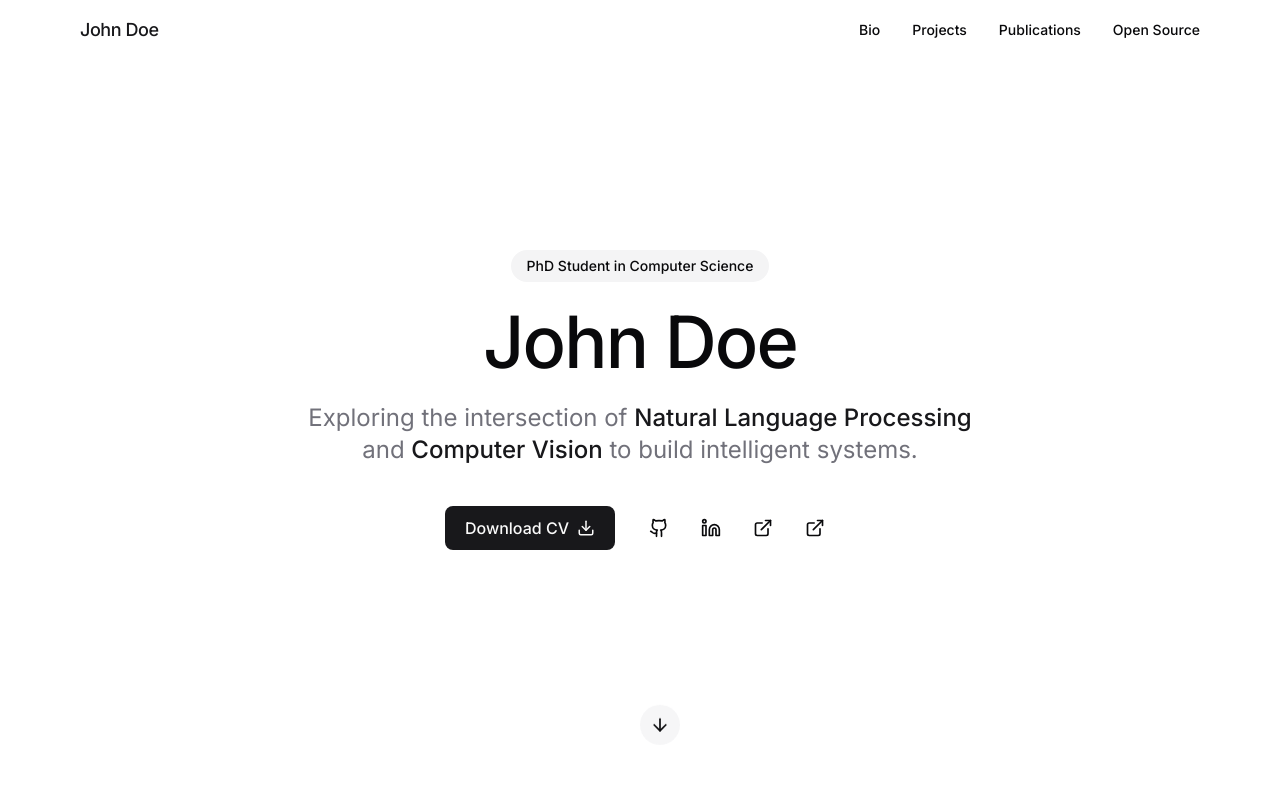
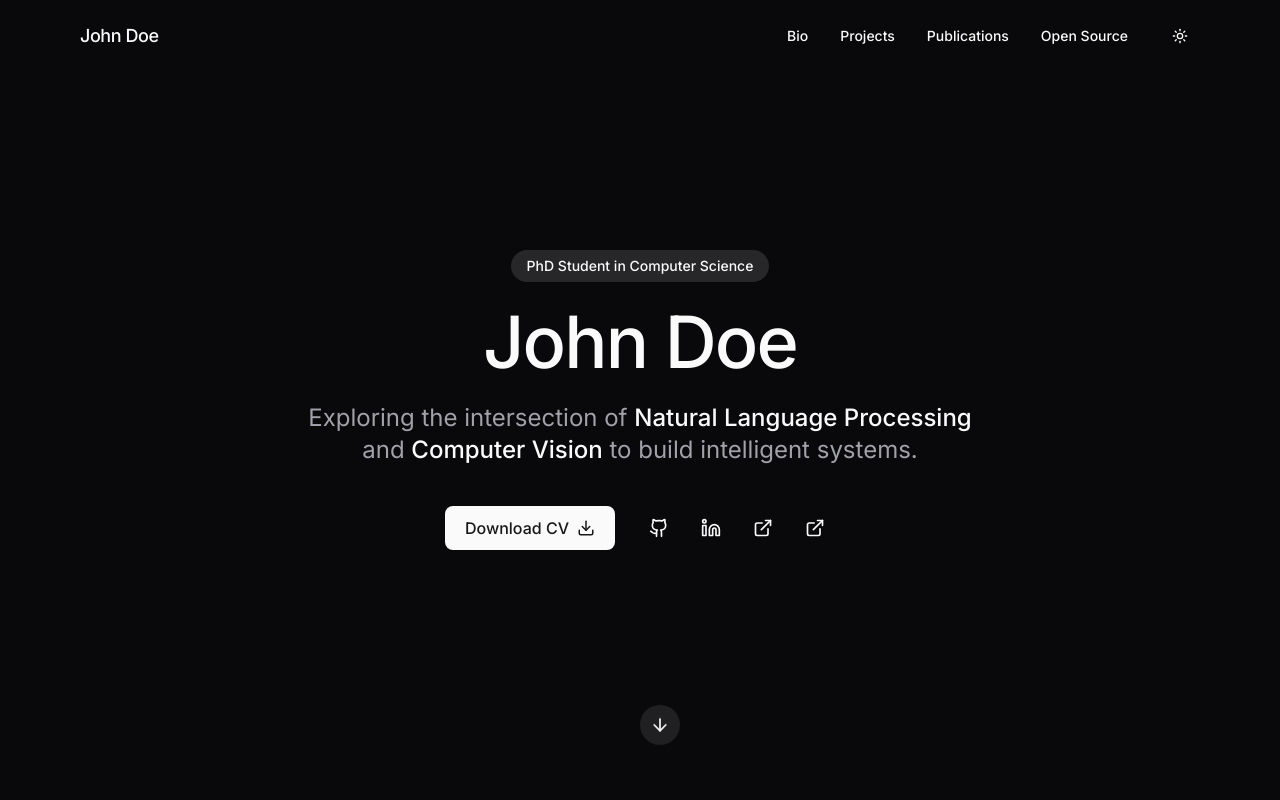
Before and after one commit to dhawan98/dhawan98.github.io, a React (Vite) app: page / in a window 1280 px wide. Shown: the top 800 px of the page. Built offline with nearby package versions, Linux system fonts and the light colour scheme.

Commit message:
Add theme toggle button
Adds a button to allow users to switch between dark and light themes. Dark theme is the default.

```diff
--- a/src/App.tsx
+++ b/src/App.tsx
@@ -1,8 +1,10 @@
+
 import { Toaster } from "@/components/ui/toaster";
 import { Toaster as Sonner } from "@/components/ui/sonner";
 import { TooltipProvider } from "@/components/ui/tooltip";
 import { QueryClient, QueryClientProvider } from "@tanstack/react-query";
 import { BrowserRouter, Routes, Route } from "react-router-dom";
+import { ThemeProvider } from "@/providers/ThemeProvider";
 import Index from "./pages/Index";
 import NotFound from "./pages/NotFound";
 
@@ -10,6 +12,7 @@ const queryClient = new QueryClient();
 
 const App = () => (
   <QueryClientProvider client={queryClient}>
+    <ThemeProvider>
       <TooltipProvider>
         <Toaster />
         <Sonner />
@@ -21,6 +24,7 @@ const App = () => (
           </Routes>
         </BrowserRouter>
       </TooltipProvider>
+    </ThemeProvider>
   </QueryClientProvider>
 );
 
--- a/src/components/Navigation.tsx
+++ b/src/components/Navigation.tsx
@@ -2,6 +2,7 @@
 import React, { useState, useEffect } from 'react';
 import { cn } from '@/lib/utils';
 import { Menu, X } from 'lucide-react';
+import ThemeToggle from './ThemeToggle';
 
 const Navigation: React.FC = () => {
   const [scrolled, setScrolled] = useState(false);
@@ -46,7 +47,7 @@ const Navigation: React.FC = () => {
         </a>
 
         {/* Desktop Navigation */}
-        <div className="hidden md:flex space-x-8">
+        <div className="hidden md:flex items-center space-x-8">
           {[
             { name: 'Bio', id: 'bio' },
             { name: 'Projects', id: 'projects' },
@@ -65,16 +66,20 @@ const Navigation: React.FC = () => {
               {item.name}
             </a>
           ))}
+          <ThemeToggle />
         </div>
 
         {/* Mobile menu button */}
+        <div className="md:hidden flex items-center gap-4">
+          <ThemeToggle />
           <button
-          className="md:hidden focus:outline-none"
+            className="focus:outline-none"
             onClick={() => setMobileMenuOpen(!mobileMenuOpen)}
             aria-label="Toggle menu"
           >
             {mobileMenuOpen ? <X size={24} /> : <Menu size={24} />}
           </button>
+        </div>
       </div>
 
       {/* Mobile Navigation */}
--- /dev/null
+++ b/src/components/ThemeToggle.tsx
@@ -0,0 +1,35 @@
+
+import React from 'react';
+import { Moon, Sun } from 'lucide-react';
+import { useTheme } from '@/providers/ThemeProvider';
+import { Button } from '@/components/ui/button';
+import { cn } from '@/lib/utils';
+
+interface ThemeToggleProps {
+  className?: string;
+}
+
+const ThemeToggle: React.FC<ThemeToggleProps> = ({ className }) => {
+  const { theme, toggleTheme } = useTheme();
+
+  return (
+    <Button
+      variant="ghost"
+      size="icon"
+      onClick={toggleTheme}
+      aria-label="Toggle theme"
+      className={cn(
+        "rounded-full w-10 h-10 bg-background hover:bg-secondary transition-all duration-300",
+        className
+      )}
+    >
+      {theme === 'light' ? (
+        <Moon className="h-[1.2rem] w-[1.2rem] rotate-90 transition-all dark:rotate-0" />
+      ) : (
+        <Sun className="h-[1.2rem] w-[1.2rem] rotate-0 transition-all dark:rotate-90" />
+      )}
+    </Button>
+  );
+};
+
+export default ThemeToggle;
--- /dev/null
+++ b/src/providers/ThemeProvider.tsx
@@ -0,0 +1,43 @@
+
+import React, { createContext, useContext, useEffect, useState } from 'react';
+
+type Theme = 'dark' | 'light';
+
+type ThemeContextType = {
+  theme: Theme;
+  setTheme: (theme: Theme) => void;
+  toggleTheme: () => void;
+};
+
+const ThemeContext = createContext<ThemeContextType | undefined>(undefined);
+
+export function ThemeProvider({ children }: { children: React.ReactNode }) {
+  const [theme, setTheme] = useState<Theme>('dark');
+
+  useEffect(() => {
+    // Apply theme class to document element
+    const root = window.document.documentElement;
+
+    // Remove the old theme class and add the new one
+    root.classList.remove('light', 'dark');
+    root.classList.add(theme);
+  }, [theme]);
+
+  const toggleTheme = () => {
+    setTheme(prevTheme => prevTheme === 'dark' ? 'light' : 'dark');
+  };
+
+  return (
+    <ThemeContext.Provider value={{ theme, setTheme, toggleTheme }}>
+      {children}
+    </ThemeContext.Provider>
+  );
+}
+
+export function useTheme() {
+  const context = useContext(ThemeContext);
+  if (context === undefined) {
+    throw new Error('useTheme must be used within a ThemeProvider');
+  }
+  return context;
+}
```
Lines whose indentation alone changed are shown as unchanged.
